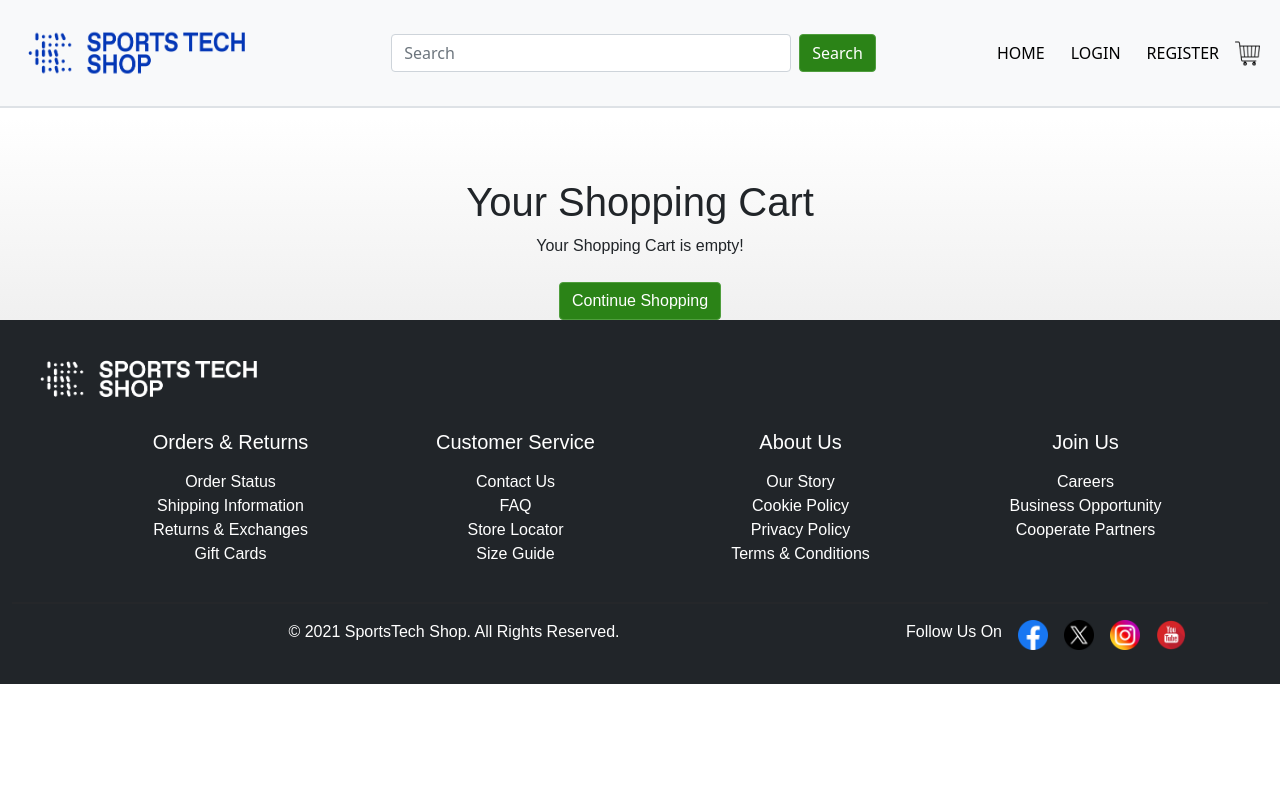
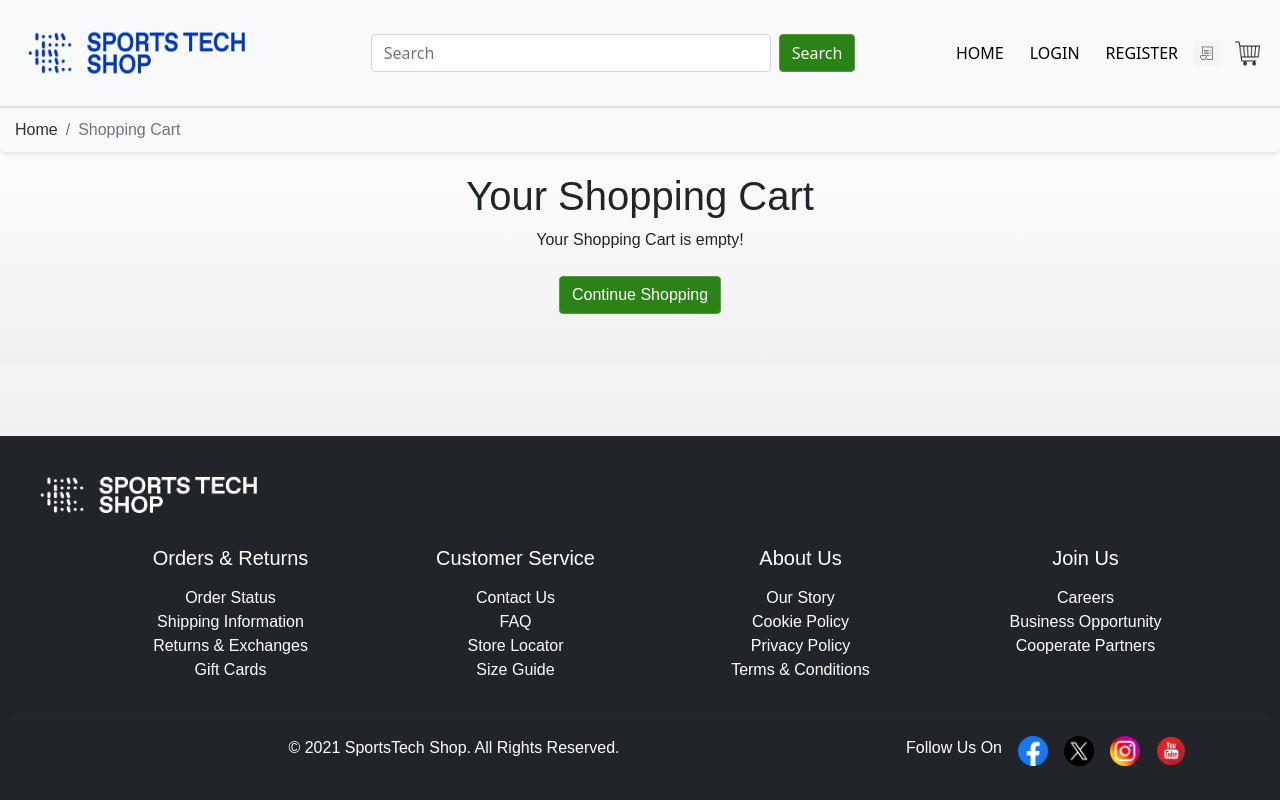
Before and after one commit to lobbzj/QUT-Capstone-Project-T239, a Flask app: page /cart/ in a window 1280 px wide. Run offline with Flask 3, Linux system fonts and the light colour scheme; some libraries are stand-ins or nearby versions.

Commit message:
Added the wishlist and breadcrumbs to important pages

```diff
--- a/QUT-Capstone-Project-T239/app/__init__.py
+++ b/QUT-Capstone-Project-T239/app/__init__.py
@@ -51,6 +51,8 @@ def create_app():
     app.register_blueprint(cart.cartbp)
     from . import contact
     app.register_blueprint(contact.contactbp)
+    from . import wishlist
+    app.register_blueprint(wishlist.wishlist_bp, url_prefix='/wishlist')
     from .api import productsAPI
     app.register_blueprint(productsAPI.api_products_bp)
     from .api import usersAPI
--- /dev/null
+++ b/QUT-Capstone-Project-T239/app/static/styles/cart.css
@@ -0,0 +1,19 @@
+.cart_table {
+    width: 100%;
+}
+
+.cart-page {
+    padding-bottom: 50px;
+}
+
+.checkout-btn {
+    width: 200px;
+    max-width: 100%;
+    margin: 0 auto;
+}
+
+@media (min-width: 768px) {
+    .checkout-btn {
+        width: 250px;
+    }
+}
--- a/QUT-Capstone-Project-T239/app/static/styles/general.css
+++ b/QUT-Capstone-Project-T239/app/static/styles/general.css
@@ -143,36 +143,14 @@ th {
     width: 100%
 }
 
-.checkout-btn {
-    width: 200px;
-    max-width: 100%;
-    margin: 0 auto;
-    /*centers the button*/
-}
-
-@media (min-width: 768px) {
-
-    /* to adjust to larger screens */
-    .checkout-btn {
-        width: 250px;
-    }
-}
-
-.cart_table {
-    width: 100%;
-    margin-top: 20px;
-}
-
 main {
     background: linear-gradient(to bottom, #ffffff, #f0f0f0);
     /* Gradients from pure white to a very light grey */
-    padding-top: 60px;
     /* Ensure content doesn't get hidden behind the header */
     font-family: sans-serif;
 
-    margin-top: 10px;
-
     /* Adjust this based on the navbar height */
+    flex: 1;
 }
 
 /* Divider (Horizontal Rule) Styles */
@@ -183,6 +161,8 @@ hr {
 
 footer {
     font-family: sans-serif;
+    padding: 10px 0;
+    background-color: #f8f9fa
 }
 
 .out-of-stock .layer h3,
@@ -218,3 +198,48 @@ footer {
     margin-left: 10%;
     margin-right: 10%;
 }
+
+body {
+    display: flex;
+    flex-direction: column;
+}
+
+html,
+body {
+    height: 100%;
+    margin: 0;
+    padding: 0;
+}
+
+/* Breadcrumbs */
+.breadcrumb-container {
+    margin-bottom: 20px;
+    padding: 10px 15px;
+    background-color: #f8f9fa;
+    /* Light background for breadcrumbs */
+    border-radius: 5px;
+    box-shadow: 0 2px 4px rgba(0, 0, 0, 0.1);
+}
+
+.breadcrumb {
+    margin: 0;
+    padding: 0;
+    background-color: transparent;
+}
+
+.breadcrumb-item a {
+    text-decoration: none;
+    color: #303030;
+    /* Bootstrap primary color */
+}
+
+.breadcrumb-item a:hover {
+    text-decoration: underline;
+    color: #0056b3;
+    /* Darker shade on hover */
+}
+
+.breadcrumb-item.active {
+    color: #6c757d;
+    /* Muted color for the active breadcrumb */
+}
--- a/QUT-Capstone-Project-T239/app/templates/base.html
+++ b/QUT-Capstone-Project-T239/app/templates/base.html
@@ -1,14 +1,18 @@
 <!DOCTYPE html>
 <html lang="en">
+
 <head>
   <meta charset="utf-8" />
   <meta name="viewport" content="width=device-width, initial-scale=1" />
   <title>SportsTech Shop</title>
-    <link href="https://cdn.jsdelivr.net/npm/bootstrap@5.0.0-beta3/dist/css/bootstrap.min.css" rel="stylesheet" integrity="sha384-eOJMYsd53ii+scO/bJGFsiCZc+5NDVN2yr8+0RDqr0Ql0h+rP48ckxlpbzKgwra6" crossorigin="anonymous" />
+  <link href="https://cdn.jsdelivr.net/npm/bootstrap@5.0.0-beta3/dist/css/bootstrap.min.css" rel="stylesheet"
+    integrity="sha384-eOJMYsd53ii+scO/bJGFsiCZc+5NDVN2yr8+0RDqr0Ql0h+rP48ckxlpbzKgwra6" crossorigin="anonymous" />
   <link href="../static/styles/nav.css" rel="stylesheet" />
   <link href="../static/styles/general.css" rel="stylesheet" />
   <link href="../static/styles/round_btn.css" rel="stylesheet" />
   <link href="../static/styles/home.css" rel="stylesheet" />
+  <link href="{{ url_for('static', filename='styles/wishlist.css') }}" rel="stylesheet">
+  <link href="{{ url_for('static', filename='styles/cart.css') }}" rel="stylesheet">
 </head>
 
 <body>
@@ -16,7 +20,9 @@
     {% with messages = get_flashed_messages(with_categories=true) %}
     {% if messages %}
     {% for category, message in messages %}
-            <div class="alert alert-{{ 'warning' if category == 'message' else category }} alert-dismissible fade show text-center shadow" role="alert">
+    <div
+      class="alert alert-{{ 'warning' if category == 'message' else category }} alert-dismissible fade show text-center shadow"
+      role="alert">
       {{ message }}
       <button type="button" class="btn-close" data-bs-dismiss="alert" aria-label="Close"></button>
     </div>
@@ -27,25 +33,33 @@
   <!-- Header -->
   <header class="bg-light border-bottom">
     <!-- Navbar -->
-      <nav class="navbar navbar-expand-lg bg-light border-bottom border-body padding-top" data-bs-theme="light" aria-label="Main navigation">
+    <nav class="navbar navbar-expand-lg bg-light border-bottom border-body padding-top" data-bs-theme="light"
+      aria-label="Main navigation">
       <div class="container-fluid">
-          <a class="navbar-brand" href="/" aria-label="Go to home page"><img src="../static/img/logo.png" width="250" height="80" class="d-inline-block align-top" alt="SportsTech Logo" /></a>
-          <button class="navbar-toggler" type="button" data-bs-toggle="collapse" data-bs-target="#navbarSupportedContent" aria-controls="navbarSupportedContent" aria-expanded="false" aria-label="Toggle navigation">
-            <svg xmlns="http://www.w3.org/2000/svg" width="30" height="30" fill="currentColor" class="bi bi-list" viewBox="0 0 16 16">
-              <path fill-rule="evenodd" d="M2.5 12a.5.5 0 0 1 0-1h11a.5.5 0 0 1 0 1h-11zm0-4a.5.5 0 0 1 0-1h11a.5.5 0 0 1 0 1h-11zm0-4a.5.5 0 0 1 0-1h11a.5.5 0 0 1 0 1h-11z" />
+        <a class="navbar-brand" href="/" aria-label="Go to home page"><img src="../static/img/logo.png" width="250"
+            height="80" class="d-inline-block align-top" alt="SportsTech Logo" /></a>
+        <button class="navbar-toggler" type="button" data-bs-toggle="collapse" data-bs-target="#navbarSupportedContent"
+          aria-controls="navbarSupportedContent" aria-expanded="false" aria-label="Toggle navigation">
+          <svg xmlns="http://www.w3.org/2000/svg" width="30" height="30" fill="currentColor" class="bi bi-list"
+            viewBox="0 0 16 16">
+            <path fill-rule="evenodd"
+              d="M2.5 12a.5.5 0 0 1 0-1h11a.5.5 0 0 1 0 1h-11zm0-4a.5.5 0 0 1 0-1h11a.5.5 0 0 1 0 1h-11zm0-4a.5.5 0 0 1 0-1h11a.5.5 0 0 1 0 1h-11z" />
           </svg>
         </button>
 
         <div class="collapse navbar-collapse" id="navbarSupportedContent">
-            <form class="d-flex ms-auto" method="GET" action="{{ url_for('product.search') }}" role="search" aria-label="Search products">
-              <input class="form-control me-2" name="q" type="search" placeholder="Search" aria-label="Search" style="width: 400px" />
+          <form class="d-flex ms-auto" method="GET" action="{{ url_for('product.search') }}" role="search"
+            aria-label="Search products">
+            <input class="form-control me-2" name="q" type="search" placeholder="Search" aria-label="Search"
+              style="width: 400px" />
             <button class="btn btn-primary" type="submit" aria-label="Submit search">Search</button>
           </form>
 
 
           <ul class="navbar-nav ms-auto">
             <li class="nav-item">
-                <a class="nav-link no-underline nav-link:hover" href="/" aria-label="Home">HOME</a> <!-- Added Home Tab -->
+              <a class="nav-link no-underline nav-link:hover" href="/" aria-label="Home">HOME</a>
+              <!-- Added Home Tab -->
             </li>
             <li class="nav-item">
               <div style="width: 10px;"></div>
@@ -65,7 +79,8 @@
               <div style="width: 10px;"></div>
             </li>
             <li class="nav-item">
-                <a class="nav-link no-underline nav-link:hover" href="/register" aria-label="Create a new account">REGISTER</a>
+              <a class="nav-link no-underline nav-link:hover" href="/register"
+                aria-label="Create a new account">REGISTER</a>
             </li>
             {% endif %}
             {% if current_user.is_authenticated and current_user.member_type == 'business_partner' %}
@@ -73,8 +88,17 @@
               <a class="nav-link fw-bold" href="/products/create" aria-label="Add a new product">Add Product</a>
             </li>
             {% endif %}
+            <!-- Wishlist Icon -->
             <li class="nav-item">
-                <a class="nav-link no-underline nav-link:hover" href="/cart" aria-label="Go to shopping cart"><img src="../static/img/cart.png" width="25" height="25" class="d-inline-block align-top" alt="Cart" /></a>
+              <a class="nav-link no-underline nav-link:hover" href="{{ url_for('wishlist.show_wishlist') }}"
+                aria-label="Go to wishlist">
+                <img src="../static/img/wishlist.jpg" width="25" height="25" class="d-inline-block align-top"
+                  alt="Wishlist" />
+              </a>
+            </li>
+            <li class="nav-item">
+              <a class="nav-link no-underline nav-link:hover" href="/cart" aria-label="Go to shopping cart"><img
+                  src="../static/img/cart.png" width="25" height="25" class="d-inline-block align-top" alt="Cart" /></a>
             </li>
           </ul>
         </div>
@@ -88,15 +112,17 @@
     {% endblock %}
   </header>
 
+  <main class="flex-grow-1">
     {% block content %}
-
     {% endblock %}
+  </main>
 
   <!-- Footer -->
   <footer class="bg-dark text-white text-center py-4" aria-label="Footer">
     <div class="container-fluid">
       <div class="container-fluid">
-          <img src="../static/img/logo2.png" alt="SportsTech Logo" class="footer-logo img-fluid" width="250" height="80" />
+        <img src="../static/img/logo2.png" alt="SportsTech Logo" class="footer-logo img-fluid" width="250"
+          height="80" />
       </div>
 
       <div class="container mt-3">
@@ -182,10 +208,14 @@
             </div>
             <div class="col-md-4 col-sm-12 d-flex justify-content-center justify-content-md-end">
               <p class="mb-0 me-3">Follow Us On</p>
-                <a href="#" class="icon-link" aria-label="Follow on Facebook"><img src="../static/img/facebook.png" width="30" height="30" class="d-inline-block align-top me-3" alt="Facebook" /></a>
-                <a href="#" class="icon-link" aria-label="Follow on Twitter"><img src="../static/img/twitter.png" width="30" height="30" class="d-inline-block align-top me-3" alt="Twitter" /></a>
-                <a href="#" class="icon-link" aria-label="Follow on Instagram"><img src="../static/img/instagram.png" width="30" height="30" class="d-inline-block align-top me-3" alt="Instagram" /></a>
-                <a href="#" class="icon-link" aria-label="Follow on YouTube"><img src="../static/img/youtube.png" width="30" height="30" class="d-inline-block align-top" alt="Youtube" /></a>
+              <a href="#" class="icon-link" aria-label="Follow on Facebook"><img src="../static/img/facebook.png"
+                  width="30" height="30" class="d-inline-block align-top me-3" alt="Facebook" /></a>
+              <a href="#" class="icon-link" aria-label="Follow on Twitter"><img src="../static/img/twitter.png"
+                  width="30" height="30" class="d-inline-block align-top me-3" alt="Twitter" /></a>
+              <a href="#" class="icon-link" aria-label="Follow on Instagram"><img src="../static/img/instagram.png"
+                  width="30" height="30" class="d-inline-block align-top me-3" alt="Instagram" /></a>
+              <a href="#" class="icon-link" aria-label="Follow on YouTube"><img src="../static/img/youtube.png"
+                  width="30" height="30" class="d-inline-block align-top" alt="Youtube" /></a>
             </div>
           </div>
         </div>
@@ -194,12 +224,14 @@
   </footer>
 
 
-    <script src="https://cdn.jsdelivr.net/npm/bootstrap@5.3.0-alpha1/dist/js/bootstrap.bundle.min.js" integrity="sha384-w76AqPfDkMBDXo30jS1Sgez6pr3x5MlQ1ZAGC+nuZB+EYdgRZgiwxhTBTkF7CXvN" crossorigin="anonymous" aria-label="Bootstrap JS"></script>
+  <script src="https://cdn.jsdelivr.net/npm/bootstrap@5.3.0-alpha1/dist/js/bootstrap.bundle.min.js"
+    integrity="sha384-w76AqPfDkMBDXo30jS1Sgez6pr3x5MlQ1ZAGC+nuZB+EYdgRZgiwxhTBTkF7CXvN" crossorigin="anonymous"
+    aria-label="Bootstrap JS"></script>
 
   <!-- JavaScript to close alerts after 3 seconds -->
   <script>
-      document.addEventListener("DOMContentLoaded", function() {
-          setTimeout(function() {
+    document.addEventListener("DOMContentLoaded", function () {
+      setTimeout(function () {
         let alerts = document.querySelectorAll(".alert");
         alerts.forEach(alert => {
           let bsAlert = new bootstrap.Alert(alert);
@@ -212,14 +244,14 @@
   <!-- JavaScript to manipulate sub-category functionality -->
   <script>
     const subCategories = {
-          "stadiums & venues": ["Audio System", "Video System", "Drone","Ticketing", "Security&Safety", "Internet of Thing"],
+      "stadiums & venues": ["Audio System", "Video System", "Drone", "Ticketing", "Security&Safety", "Internet of Thing"],
       "equipment": ["Automated Camera", "Pitch Marking", "Race Timing", "Smart Bat", "Smart Helmet", "Shot Clock", "Disability&Inclusion", "Monitor&Testing"],
-          "by sport": ["Athletics","Basketball", "Golf", "Tennis","Cricket", "Volleyball", "Hockey"],
+      "by sport": ["Athletics", "Basketball", "Golf", "Tennis", "Cricket", "Volleyball", "Hockey"],
       "sports technology": ["Athelete Management", "Coaching&Training", "Fitness&Companion App", "Virtual Reality", "Sports Management Tool", "Social&Fans tool", "Sports Analytics"],
       "wearables and fitness devices": ["Smart Watch", "Smart Clothing", "Fitness Tracker", "Jumping Device", "Health Wearable", "Smart Jursey", "Swim Suit"]
     };
 
-      document.addEventListener('DOMContentLoaded', function() {
+    document.addEventListener('DOMContentLoaded', function () {
       const categorySelect = document.getElementById('product_category');
       const subCategorySelect = document.getElementById('sub_category');
 
@@ -268,4 +300,5 @@
   </script>
 
 </body>
+
 </html>
--- a/QUT-Capstone-Project-T239/app/templates/cart.html
+++ b/QUT-Capstone-Project-T239/app/templates/cart.html
@@ -2,7 +2,15 @@
 
 {% block content %}
 
-<main>
+<main class="cart-page">
+    <div class="breadcrumb-container">
+        <nav aria-label="breadcrumb">
+            <ol class="breadcrumb">
+                <li class="breadcrumb-item"><a href="{{ url_for('main.index') }}">Home</a></li>
+                <li class="breadcrumb-item active" aria-current="page">Shopping Cart</li>
+            </ol>
+        </nav>
+    </div>
     <div class="container">
         <h1 class="text-center">Your Shopping Cart</h1>
 
@@ -34,10 +42,11 @@
 
                     <!-- Quantity Dropdown -->
                     <td>
-                        <form action="{{ url_for('cart.update_quantity', product_id=item.product.id) }}" method="POST" class="d-inline">
+                        <form action="{{ url_for('cart.update_quantity', product_id=item.product.id) }}" method="POST"
+                            class="d-inline">
                             <select name="quantity" class="form-select" onchange="this.form.submit()">
                                 {% for i in range(1, 11) %}
-                                <option value="{{ i }}" {% if i == item.quantity %}selected{% endif %}>{{ i }}</option>
+                                <option value="{{ i }}" {% if i==item.quantity %}selected{% endif %}>{{ i }}</option>
                                 {% endfor %}
                             </select>
                         </form>
@@ -61,7 +70,8 @@
         <div class="row justify-content-end">
             <div class="col-md-4">
                 <h3>Total: $<span id="cart-total">{{ total }}</span></h3>
-                <a href="{{ url_for('checkout.show') }}" class="btn btn-success btn-block mt-3 checkout-btn">Proceed to Checkout</a>
+                <a href="{{ url_for('checkout.show') }}" class="btn btn-success btn-block mt-3 checkout-btn">Proceed to
+                    Checkout</a>
             </div>
         </div>
         {% else %}
```
Also changed, not shown: QUT-Capstone-Project-T239/app/cart.py (+5 -7 lines), QUT-Capstone-Project-T239/app/static/styles/wishlist.css (added, +51 -0 lines), QUT-Capstone-Project-T239/app/templates/checkout.html (+9 -0 lines), QUT-Capstone-Project-T239/app/templates/confirmation.html (+15 -3 lines), QUT-Capstone-Project-T239/app/templates/index.html (+7 -1 lines), QUT-Capstone-Project-T239/app/templates/productPurchase.html (+13 -1 lines), QUT-Capstone-Project-T239/app/templates/wishlist.html (added, +46 -0 lines), QUT-Capstone-Project-T239/app/wishlist.py (added, +33 -0 lines), QUT-Capstone-Project-T239/app/static/img/wishlist.jpg (added), QUT-Capstone-Project-T239/instance/sitedata.sqlite. Lines whose indentation alone changed are shown as unchanged.
